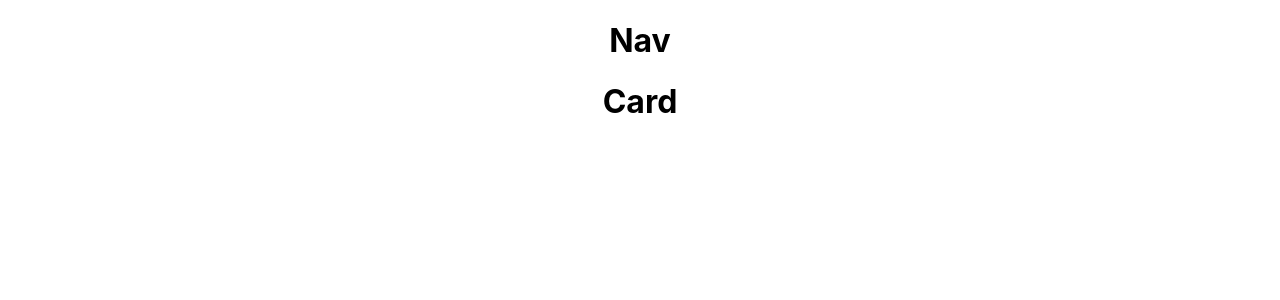
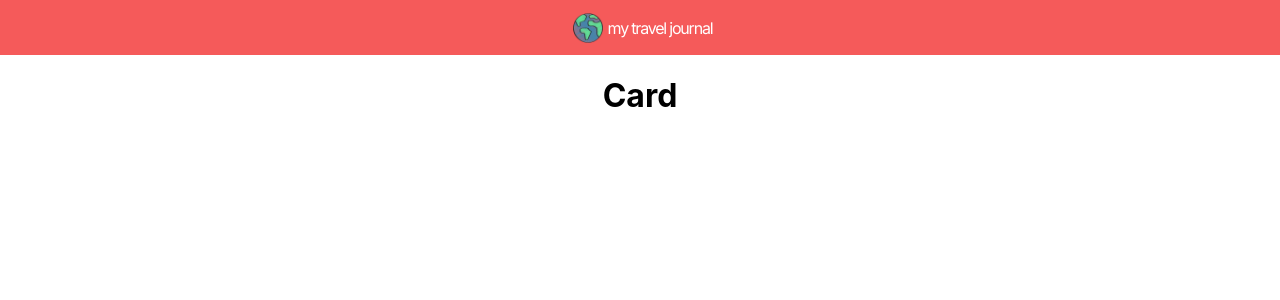
Before and after one commit to JaiveerS/travel-journal, a React (Create React App) app: page / in a window 1280 px wide. Shown: the top 300 px of the page. Built offline with nearby package versions, Linux system fonts and the light colour scheme.

Commit message:
navbar completed

```diff
--- a/public/index.html
+++ b/public/index.html
@@ -24,6 +24,9 @@
       work correctly both with client-side routing and a non-root public URL.
       Learn how to configure a non-root public URL by running `npm run build`.
     -->
+    <link rel="preconnect" href="https://fonts.googleapis.com">
+    <link rel="preconnect" href="https://fonts.gstatic.com" crossorigin>
+    <link href="https://fonts.googleapis.com/css2?family=Inter:wght@400;600;700&display=swap" rel="stylesheet">
     <title>React App</title>
   </head>
   <body>
--- a/src/App.css
+++ b/src/App.css
@@ -1,3 +1,27 @@
 .App {
   text-align: center;
 }
+
+.nav{
+  width: 100%;
+  display: flex;
+  height: 55px;
+  align-items: center;
+  justify-content: center;
+  background: rgba(245, 90, 90, 1);
+}
+
+.nav--image{
+  max-width: 30px;
+  padding: 5px 5px;
+}
+
+.nav--title{
+  color: white;
+  font-size: 100%;
+  font-family: Inter;
+  font-style: normal;
+  font-weight: 500;
+  line-height: 18px;
+  letter-spacing: -0.075em;
+}
--- a/src/components/Nav.js
+++ b/src/components/Nav.js
@@ -1,7 +1,11 @@
 import React from "react"
+import icon from "../images/earth.png"
 
 export default function Nav(){
     return(
-        <h1>Nav</h1>
+        <div className="nav">
+            <img className="nav--image" src={icon} alt="globe"></img>
+            <h1 className="nav--title">my travel journal</h1>
+        </div>
     )
 }
```
Also changed, not shown: src/images/earth.png (added).
